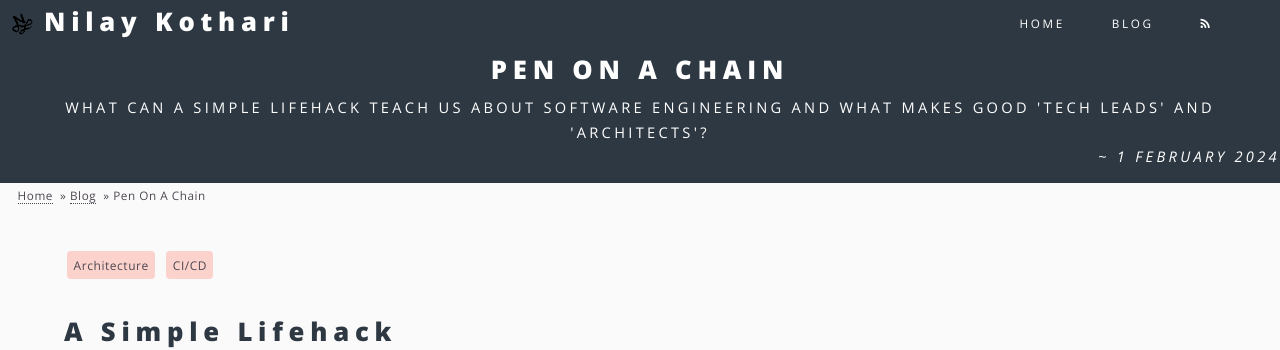
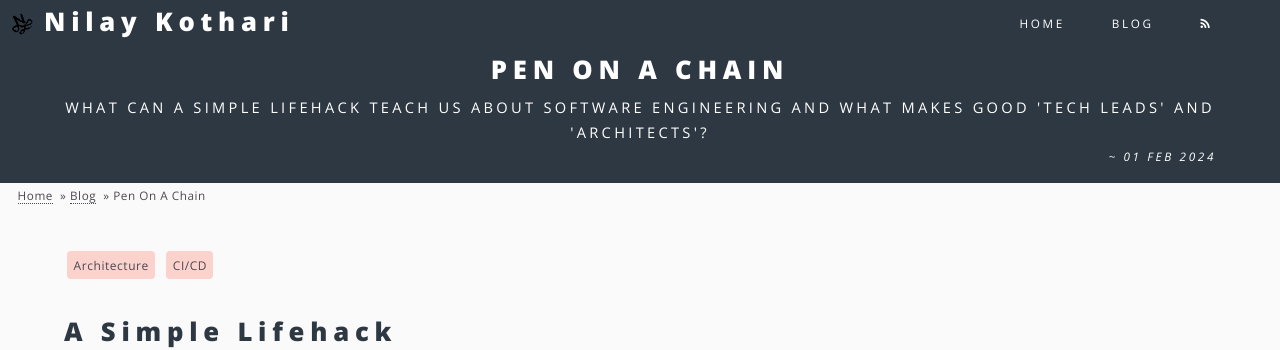
Before and after one commit to nilaymk/nilaymk.github.io, a Jekyll site: the page built from blog/_posts/2024-02-01-pen-on-a-chain.md, in a window 1280 px wide. Shown: the top 350 px of the page. Built offline with Jekyll 4.4.1, drawn with Linux system fonts in a browser that asks for light colours; emoji names are drawn with the system emoji font; our own code applies the rules of GitHub Pages for plain Markdown files.

Commit message:
Fix date for headers, and excerpt is responsively cased

```diff
--- a/_includes/header-inner.html
+++ b/_includes/header-inner.html
@@ -1,10 +1,13 @@
 <header>
-  <h2>{{ page.title }}</h2>{%
-  if page.options contains 'minihead' %}
-  <p class="excerpt-inline">{{ page.excerpt }}</p>{%
-  else %}
+  <h2>{{ page.title }}</h2>
+{%if page.options contains 'minihead'%}
   <p class="excerpt-inline">{{ page.excerpt }}</p>
-  <p id="post-date" class="post-date">~ {{ page.date  | date: "%-d %B %Y" }}</p>{%
-  endif %}
+{%else %}
+  <p class="excerpt-inline">{{ page.excerpt }}
+{%  if page.date %}
+  <p class="excerpt-inline post-date">~ {{ page.date  | date: "%d %b %Y" }}</p>
+{%  endif %}
+  </p>
+{%endif%}
 </header>
 {% include breadcrumb.html %}
--- a/css/main.scss
+++ b/css/main.scss
@@ -342,7 +342,7 @@ $baseurl: '{{ site.baseurl }}/images';
 	}
 /* widths for responsive content */
 	@mixin responsive-content-widths {
-		width: 60em;
+		width: 65%;
 		margin: 0 auto;
 
 		&.fullwidth {
@@ -383,16 +383,16 @@ $baseurl: '{{ site.baseurl }}/images';
 			margin-right: auto;
 			margin-bottom: 1em;
 			@include responsive-content-widths;
+			@include breakpoint(medium) {
+				text-transform: None !important;
+			}
 		}
 
 		.post-date {
-			font-size: _font(hdr-size-small);
-			font-weight: _font(weight);
-			margin-left: auto;
-			margin-right: auto;
-			margin-bottom: 1em;
+			font-size: _font(hdr-size-xsmall);
 			text-align: right;
 			font-style: italic;
+			@include responsive-content-widths;
 		}
 
 		h2 + p {
--- a/js/main.js
+++ b/js/main.js
@@ -9,6 +9,7 @@
 	skel
 		.breakpoints({
 			xlarge:	'(max-width: 1680px)',
+			largePlus: '(min-width: 1281px)',
 			large:	'(max-width: 1280px)',
 			mediumPlus: '(min-width: 981px)',
 			medium:	'(max-width: 980px)',
```
